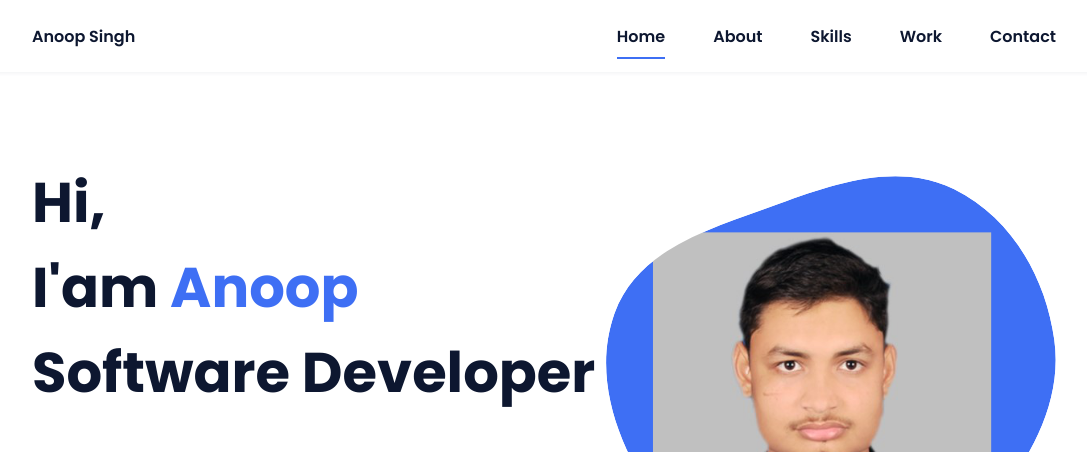
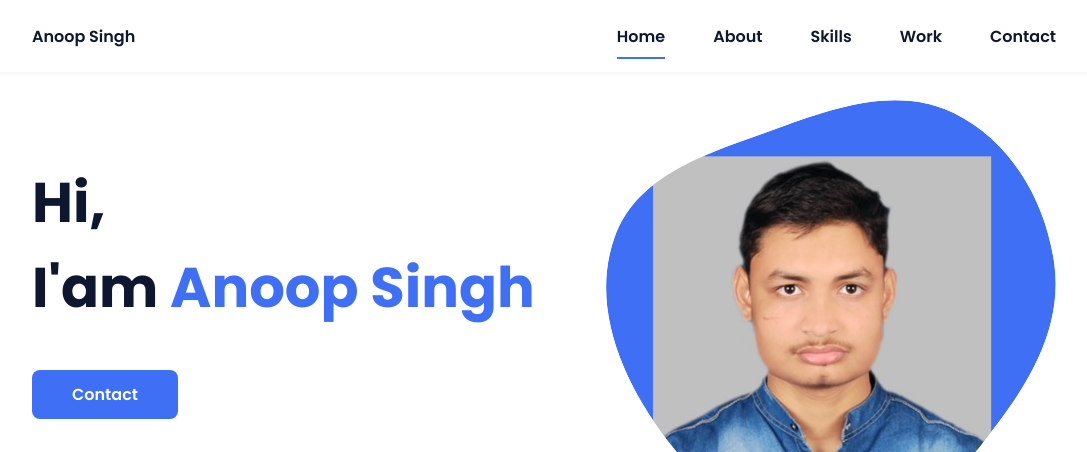
Before and after one commit to anoop-2205/Personal_Portfolio_oasis, a plain HTML site: page index.html in a window 1280 px wide. Shown: the top 452 px of the page, without its empty margins (96-1183 px from the left). Drawn offline with nearby package versions, Linux system fonts and the light colour scheme.

Commit message:
update.html

```diff
--- a/index.html
+++ b/index.html
@@ -39,7 +39,7 @@
             <!--===== HOME =====-->
             <section class="home bd-grid" id="home">
                 <div class="home__data">
-                    <h1 class="home__title">Hi,<br>I'am <span class="home__title-color">Anoop</span><br>Software Developer</h1>
+                    <h1 class="home__title">Hi,<br>I'am <span class="home__title-color">Anoop Singh</span><br></h1>
 
                     <a href="#" class="button">Contact</a>
                 </div>
```
